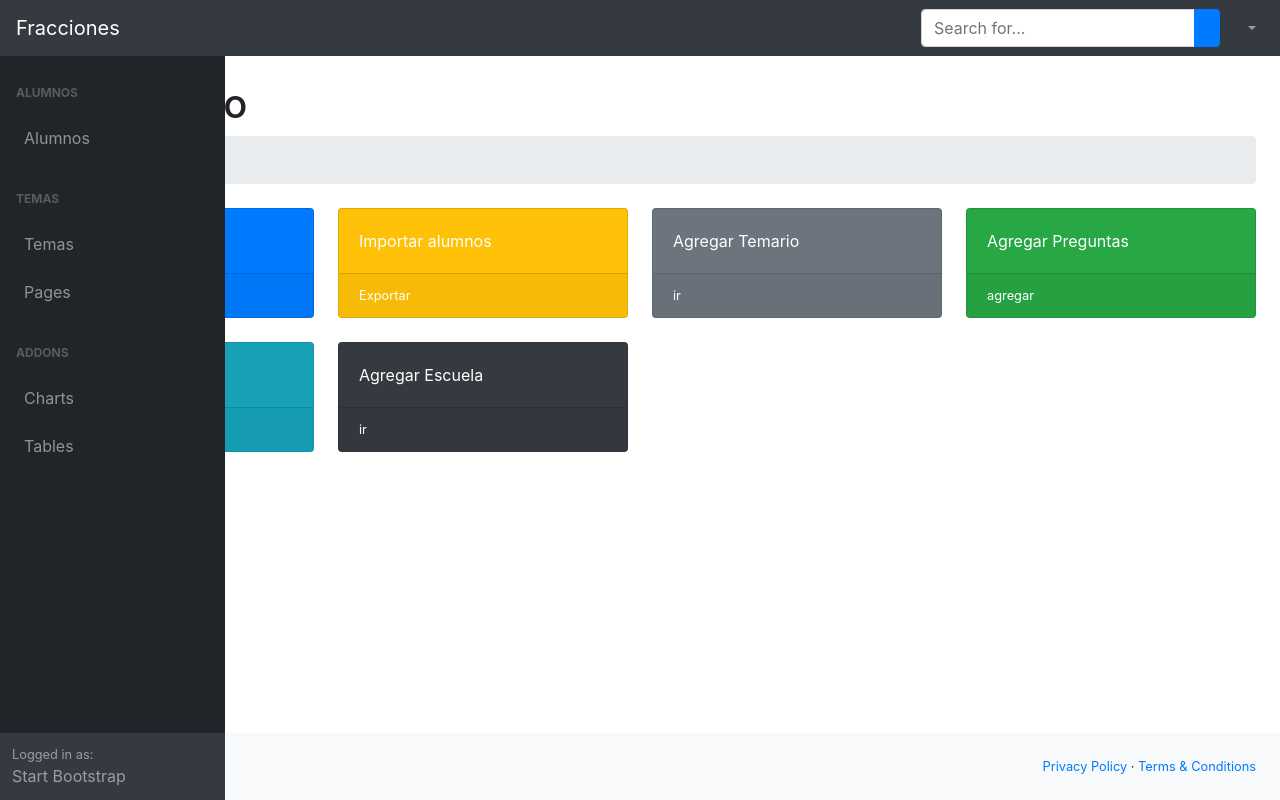
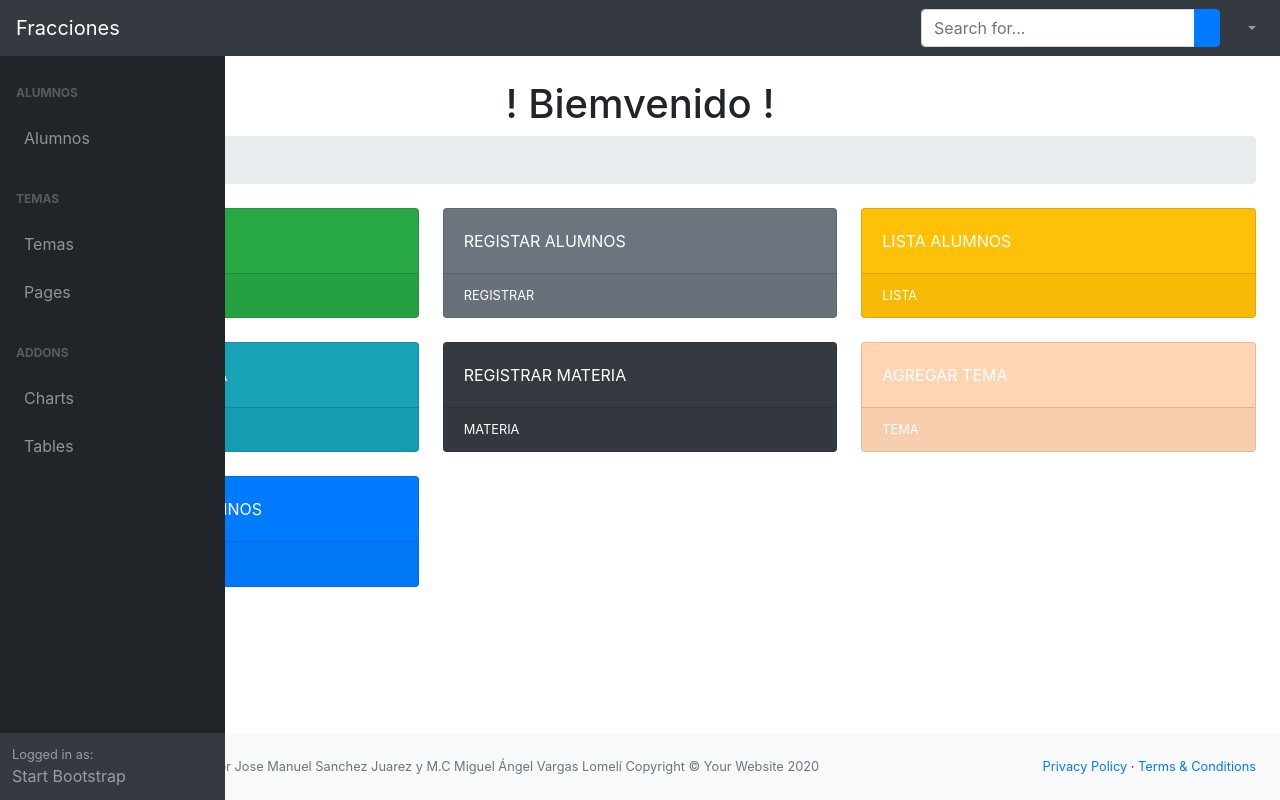
Before and after one commit to josemanuelwar/fracciones_tesis, a Laravel app: template resources/views/home.blade.php in a window 1280 px wide. Run offline with Laravel 8, Linux system fonts and the light colour scheme; the template is opened without the code that fills it, so the values that code supplies are empty; some libraries are stand-ins or nearby versions.

Commit message:
modificando el diseño

```diff
--- a/resources/views/home.blade.php
+++ b/resources/views/home.blade.php
@@ -1,60 +1,70 @@
 @include('layouts.Inicio')
 <div class="container-fluid">
-    <h1 class="mt-4">Biemvenido</h1>
+    <h1 class="mt-4" style="text-align: center;"> ! Biemvenido !</h1>
     <ol class="breadcrumb mb-4">
         <li class="breadcrumb-item active">Menu</li>
     </ol>
     <div class="row">
-        <div class="col-xl-3 col-md-6">
-            <div class="card bg-primary text-white mb-4">
-                <div class="card-body">Agregar alumnos</div>
+        <div class="col-xl-4 col-md-6">
+                <div class="card bg-success text-white mb-4">
+                    <div class="card-body">IMPORTA ALUMNOS</div>
                     <div class="card-footer d-flex align-items-center justify-content-between">
-                    <a class="small text-white stretched-link" href="{{route('Alumnos')}}">ir</a>
+                        <a class="small text-white stretched-link" href="">IMPORTAR</a>
                         <div class="small text-white"><i class="fas fa-angle-right"></i></div>
                     </div>
                 </div>
         </div>
-        <div class="col-xl-3 col-md-6">
-            <div class="card bg-warning text-white mb-4">
-                <div class="card-body">Importar alumnos</div>
+        <div class="col-xl-4 col-md-6">
+                <div class="card bg-secondary text-white mb-4">
+                    <div class="card-body">REGISTAR ALUMNOS</div>
                     <div class="card-footer d-flex align-items-center justify-content-between">
-                    <a class="small text-white stretched-link" href="{{route('Cargr-exel')}}">Exportar</a>
+                        <a class="small text-white stretched-link" href="">REGISTRAR</a>
                         <div class="small text-white"><i class="fas fa-angle-right"></i></div>
                     </div>
                 </div>
         </div>
-        <div class="col-xl-3 col-md-6">
-            <div class="card bg-secondary text-white mb-4">
-                <div class="card-body">Agregar Temario</div>
+        <div class="col-xl-4 col-md-6">
+                <div class="card bg-warning text-white mb-4">
+                    <div class="card-body">LISTA ALUMNOS</div>
                     <div class="card-footer d-flex align-items-center justify-content-between">
-                    <a class="small text-white stretched-link" href="{{route('temas')}}">ir</a>
+                        <a class="small text-white stretched-link" href="">LISTA</a>
                         <div class="small text-white"><i class="fas fa-angle-right"></i></div>
                     </div>
                 </div>
         </div>
-        <div class="col-xl-3 col-md-6">
-            <div class="card bg-success text-white mb-4">
-                <div class="card-body">Agregar Preguntas</div>
+        <div class="col-xl-4 col-md-6">
+                <div class="card bg-info text-white mb-4">
+                    <div class="card-body">REGISTRO DE ESCUELA</div>
                     <div class="card-footer d-flex align-items-center justify-content-between">
-                    <a class="small text-white stretched-link" href="{{route('temas1')}}">agregar</a>
+                        <a class="small text-white stretched-link" href="">ESCUELA</a>
                         <div class="small text-white"><i class="fas fa-angle-right"></i></div>
                     </div>
                 </div>
         </div>
-        <div class="col-xl-3 col-md-6">
-            <div class="card bg-info text-white mb-4">
-                <div class="card-body">Lista de alumnos</div>
+        <div class="col-xl-4 col-md-6">
+                <div class="card bg-dark text-white mb-4">
+                    <div class="card-body">REGISTRAR MATERIA</div>
                     <div class="card-footer d-flex align-items-center justify-content-between">
-                    <a class="small text-white stretched-link" href="{{route('ListaAlum')}}">agregar</a>
+                        <a class="small text-white stretched-link" href="">MATERIA</a>
                         <div class="small text-white"><i class="fas fa-angle-right"></i></div>
                     </div>
                 </div>
         </div>
-        <div class="col-xl-3 col-md-6">
-            <div class="card bg-dark text-white mb-4">
-                <div class="card-body">Agregar Escuela</div>
+        <div class="col-xl-4 col-md-6">
+                <div class="card  text-white mb-4" style="background-color:#FFD5B3">
+                    <div class="card-body">AGREGAR TEMA</div>
                     <div class="card-footer d-flex align-items-center justify-content-between">
-                    <a class="small text-white stretched-link" href="{{route('Escuela')}}">ir</a>
+                        <a class="small text-white stretched-link" href="">TEMA</a>
+                        <div class="small text-white"><i class="fas fa-angle-right"></i></div>
+                    </div>
+                </div>
+        </div>
+
+        <div class="col-xl-4 col-md-6">
+                <div class="card bg-primary text-white mb-4">
+                    <div class="card-body">CALIFICACIONES ALUMNOS</div>
+                    <div class="card-footer d-flex align-items-center justify-content-between">
+                        <a class="small text-white stretched-link" href="">CALIFICASIONES</a>
                         <div class="small text-white"><i class="fas fa-angle-right"></i></div>
                     </div>
                 </div>
@@ -62,6 +72,4 @@
 
     </div>
 </div>
-
-
 @include('layouts.final')
--- a/resources/views/layouts/final.blade.php
+++ b/resources/views/layouts/final.blade.php
@@ -2,7 +2,10 @@
                 <footer class="py-4 bg-light mt-auto">
                     <div class="container-fluid">
                         <div class="d-flex align-items-center justify-content-between small">
-                            <div class="text-muted">Copyright &copy; Your Website 2020</div>
+                            <div class="text-muted">
+                                proyecto de tesis desarrollado por Jose Manuel Sanchez Juarez y  M.C Miguel Ángel Vargas Lomelí
+
+                                    Copyright &copy; Your Website 2020</div>
                             <div>
                                 <a href="#">Privacy Policy</a>
                                 &middot;
```
Lines whose indentation alone changed are shown as unchanged.
